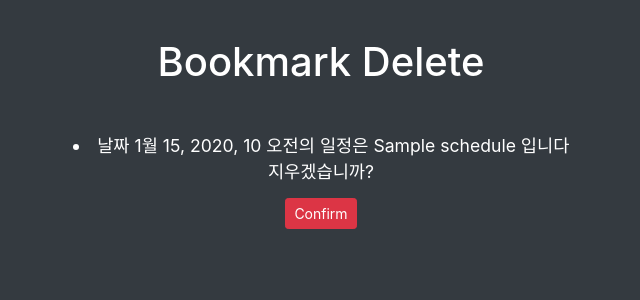
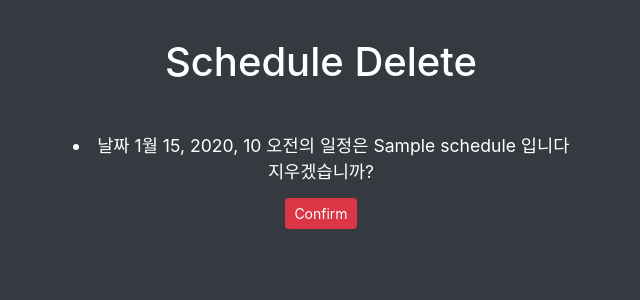
Before and after one commit to JungwonL/CalendaDiary, a Django app: page /schedule/1/delete/ in a window 1280 px wide. Shown: the top 300 px of the page, without its empty margins (319-959 px from the left). Run offline with Django 3.2, Linux system fonts and the light colour scheme; a user stored in the database is signed in; tables that the repository leaves empty hold one stand-in row (values such as "Sample post"); some libraries are stand-ins or nearby versions.

Commit message:
#Delete 병합

```diff
--- a/schedule/templates/schedule/schedule_confirm_delete.html
+++ b/schedule/templates/schedule/schedule_confirm_delete.html
@@ -5,7 +5,7 @@
 {% block title %}schedule_delete.html{% endblock %}
 {% block content %}
 <div class ="scheduleDetail">
- <h1>Bookmark Delete</h1>
+ <h1>Schedule Delete</h1>
  <br>
  <form action="." method="post">{% csrf_token %}
  <li>날짜 {{object.schedule_date}}의 일정은 {{ object }} 입니다 <br> 지우겠습니까?</li>
```
